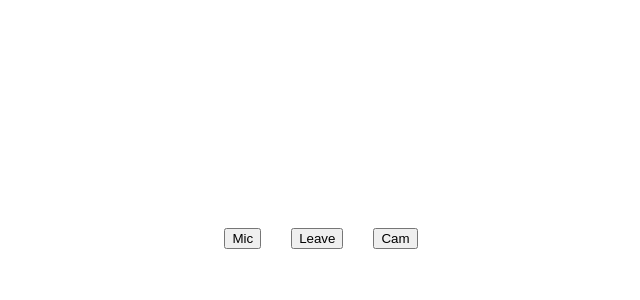
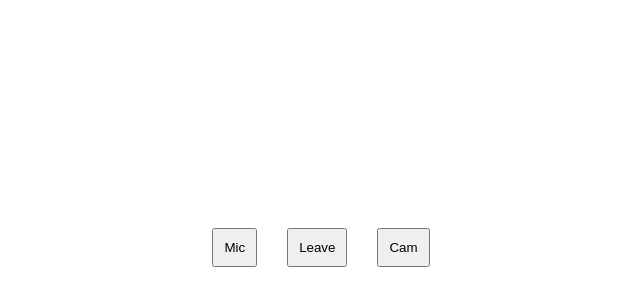
Before and after one commit to DSAQWERTY001/webviews, a plain HTML site: page index.html in a window 1280 px wide. Shown: the part 500-800 px from the top of the page, without its empty margins (319-959 px from the left). Drawn offline with Linux system fonts and the light colour scheme.

Commit message:
third commit

```diff
--- a/index.html
+++ b/index.html
@@ -21,13 +21,13 @@
 <body style="justify-content: center;display: flex;">
     <div style="padding-top: 90vh;display: flex;">
         <div>
-            <input type="button" value="Mic" onClick="Inteface.audio()"/>
+            <input type="button" value="Mic" onClick="Inteface.audio()" style="padding: 10px;"/>
         </div>
         <div style="padding: 0 30px 0 30px;">
-            <input type="button" value="Leave" onClick="Inteface.leave()" />
+            <input type="button" value="Leave" onClick="Inteface.leave()" style="padding: 10px;"/>
         </div>
         <div>
-            <input type="button" value="Cam" onClick="Inteface.camera()" />
+            <input type="button" value="Cam" onClick="Inteface.camera()" style="padding: 10px;"/>
         </div>
     </div>
 </body>
```
